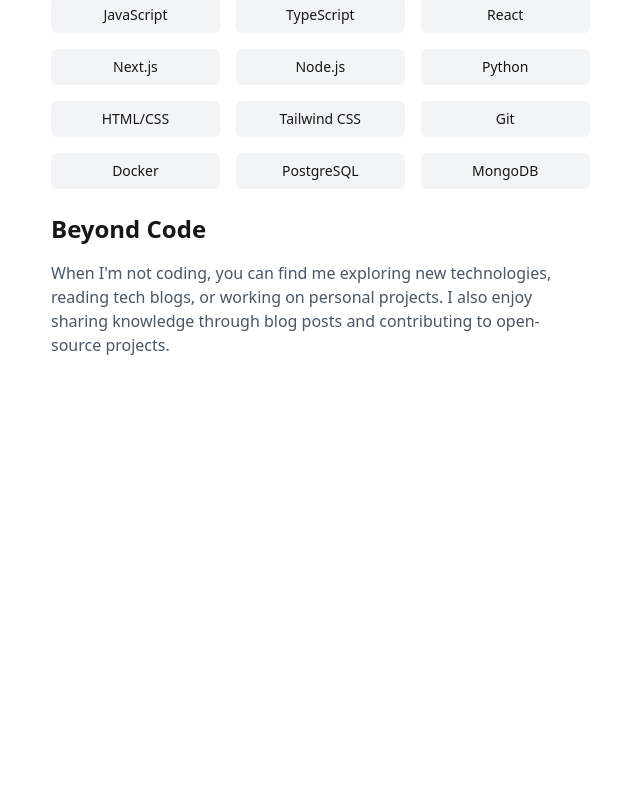
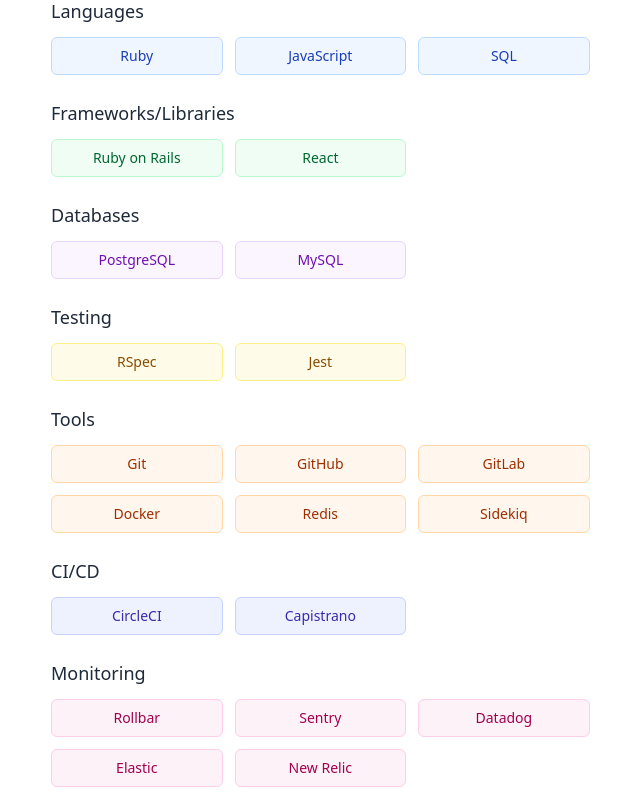
Before and after one commit to fassousa/fassousa.github.io, a Next.js app: page /about in a window 1280 px wide. Shown: the part 680-1480 px from the top of the page, without its empty margins (173-813 px from the left). Before the commit the page ends 1085 px from the top, so only its background shows below. Built offline with nearby package versions, Linux system fonts and the light colour scheme.

Commit message:
Update skills section with actual tech stack organized by categories

```diff
--- a/src/app/about/page.tsx
+++ b/src/app/about/page.tsx
@@ -37,19 +37,125 @@
             </p>
 
             <h2 className="text-2xl font-semibold mb-4">Skills & Technologies</h2>
-            <div className="grid grid-cols-2 sm:grid-cols-3 gap-4 mb-6">
-              {[
-                'JavaScript', 'TypeScript', 'React', 'Next.js',
-                'Node.js', 'Python', 'HTML/CSS', 'Tailwind CSS',
-                'Git', 'Docker', 'PostgreSQL', 'MongoDB'
-              ].map((skill) => (
+
+            {/* Languages */}
+            <div className="mb-6">
+              <h3 className="text-lg font-medium mb-3 text-gray-800 dark:text-gray-200">Languages</h3>
+              <div className="grid grid-cols-2 sm:grid-cols-3 gap-3">
+                {['Ruby', 'JavaScript', 'SQL'].map((skill) => (
                   <div
                     key={skill}
-                  className="px-3 py-2 bg-gray-100 dark:bg-gray-800 rounded-md text-center text-sm"
+                    className="px-3 py-2 bg-blue-50 dark:bg-blue-900/30 border border-blue-200 dark:border-blue-800 rounded-md text-center text-sm text-blue-800 dark:text-blue-200"
                   >
                     {skill}
                   </div>
                 ))}
+              </div>
+            </div>
+
+            {/* Frameworks/Libraries */}
+            <div className="mb-6">
+              <h3 className="text-lg font-medium mb-3 text-gray-800 dark:text-gray-200">Frameworks/Libraries</h3>
+              <div className="grid grid-cols-2 sm:grid-cols-3 gap-3">
+                {['Ruby on Rails', 'React'].map((skill) => (
+                  <div
+                    key={skill}
+                    className="px-3 py-2 bg-green-50 dark:bg-green-900/30 border border-green-200 dark:border-green-800 rounded-md text-center text-sm text-green-800 dark:text-green-200"
+                  >
+                    {skill}
+                  </div>
+                ))}
+              </div>
+            </div>
+
+            {/* Databases */}
+            <div className="mb-6">
+              <h3 className="text-lg font-medium mb-3 text-gray-800 dark:text-gray-200">Databases</h3>
+              <div className="grid grid-cols-2 sm:grid-cols-3 gap-3">
+                {['PostgreSQL', 'MySQL'].map((skill) => (
+                  <div
+                    key={skill}
+                    className="px-3 py-2 bg-purple-50 dark:bg-purple-900/30 border border-purple-200 dark:border-purple-800 rounded-md text-center text-sm text-purple-800 dark:text-purple-200"
+                  >
+                    {skill}
+                  </div>
+                ))}
+              </div>
+            </div>
+
+            {/* Testing */}
+            <div className="mb-6">
+              <h3 className="text-lg font-medium mb-3 text-gray-800 dark:text-gray-200">Testing</h3>
+              <div className="grid grid-cols-2 sm:grid-cols-3 gap-3">
+                {['RSpec', 'Jest'].map((skill) => (
+                  <div
+                    key={skill}
+                    className="px-3 py-2 bg-yellow-50 dark:bg-yellow-900/30 border border-yellow-200 dark:border-yellow-800 rounded-md text-center text-sm text-yellow-800 dark:text-yellow-200"
+                  >
+                    {skill}
+                  </div>
+                ))}
+              </div>
+            </div>
+
+            {/* Tools */}
+            <div className="mb-6">
+              <h3 className="text-lg font-medium mb-3 text-gray-800 dark:text-gray-200">Tools</h3>
+              <div className="grid grid-cols-2 sm:grid-cols-3 gap-3">
+                {['Git', 'GitHub', 'GitLab', 'Docker', 'Redis', 'Sidekiq'].map((skill) => (
+                  <div
+                    key={skill}
+                    className="px-3 py-2 bg-orange-50 dark:bg-orange-900/30 border border-orange-200 dark:border-orange-800 rounded-md text-center text-sm text-orange-800 dark:text-orange-200"
+                  >
+                    {skill}
+                  </div>
+                ))}
+              </div>
+            </div>
+
+            {/* CI/CD */}
+            <div className="mb-6">
+              <h3 className="text-lg font-medium mb-3 text-gray-800 dark:text-gray-200">CI/CD</h3>
+              <div className="grid grid-cols-2 sm:grid-cols-3 gap-3">
+                {['CircleCI', 'Capistrano'].map((skill) => (
+                  <div
+                    key={skill}
+                    className="px-3 py-2 bg-indigo-50 dark:bg-indigo-900/30 border border-indigo-200 dark:border-indigo-800 rounded-md text-center text-sm text-indigo-800 dark:text-indigo-200"
+                  >
+                    {skill}
+                  </div>
+                ))}
+              </div>
+            </div>
+
+            {/* Monitoring */}
+            <div className="mb-6">
+              <h3 className="text-lg font-medium mb-3 text-gray-800 dark:text-gray-200">Monitoring</h3>
+              <div className="grid grid-cols-2 sm:grid-cols-3 gap-3">
+                {['Rollbar', 'Sentry', 'Datadog', 'Elastic', 'New Relic'].map((skill) => (
+                  <div
+                    key={skill}
+                    className="px-3 py-2 bg-pink-50 dark:bg-pink-900/30 border border-pink-200 dark:border-pink-800 rounded-md text-center text-sm text-pink-800 dark:text-pink-200"
+                  >
+                    {skill}
+                  </div>
+                ))}
+              </div>
+            </div>
+
+            {/* Cloud & DevOps */}
+            <div className="mb-6">
+              <h3 className="text-lg font-medium mb-3 text-gray-800 dark:text-gray-200">Cloud & DevOps</h3>
+              <div className="grid grid-cols-2 sm:grid-cols-3 gap-3">
+                {['AWS (EC2, S3, RDS, DynamoDB)', 'Docker', 'Cloudinary'].map((skill) => (
+                  <div
+                    key={skill}
+                    className="px-3 py-2 bg-teal-50 dark:bg-teal-900/30 border border-teal-200 dark:border-teal-800 rounded-md text-center text-sm text-teal-800 dark:text-teal-200"
+                  >
+                    {skill}
+                  </div>
+                ))}
+              </div>
             </div>
 
             <h2 className="text-2xl font-semibold mb-4">Beyond Code</h2>
```
Lines whose indentation alone changed are shown as unchanged.
